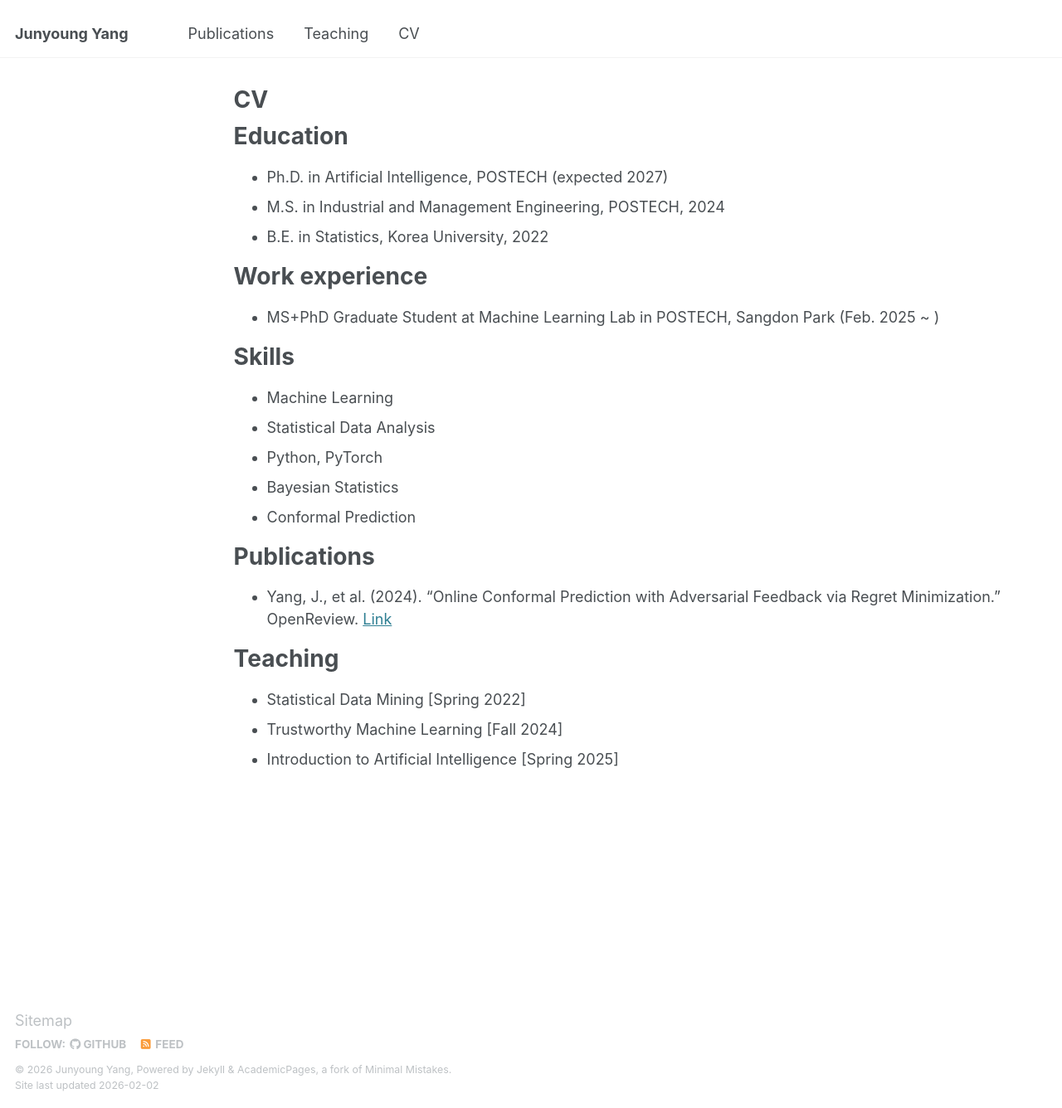
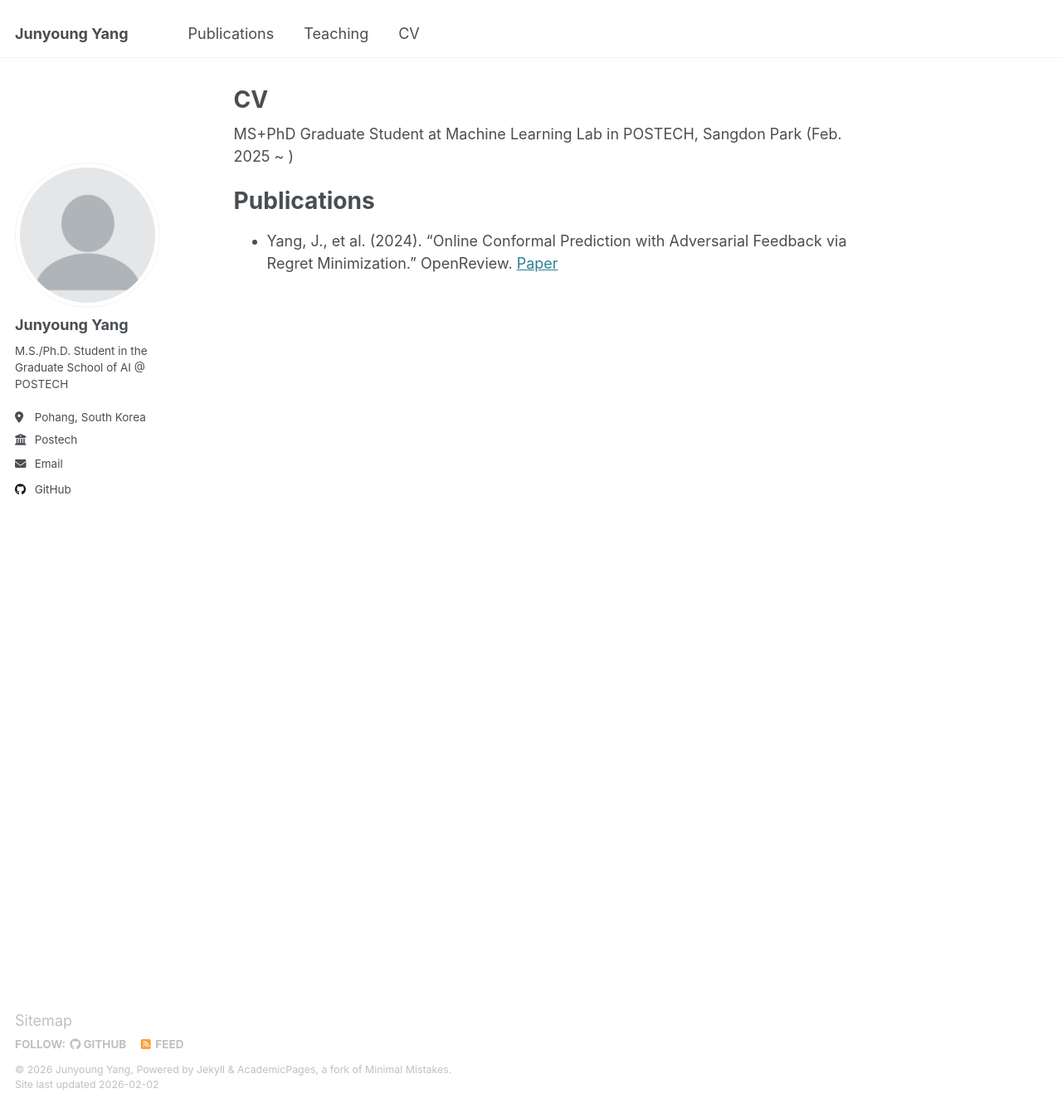
Before and after one commit to sheepjun0330/sheepjun0330.github.io, a Jekyll site: the page built from _pages/cv.md, in a window 1280 px wide and 1336 px high. Shown: the whole window at 83% size. Built offline with Jekyll 4.4.1, drawn with Linux system fonts in a browser that asks for light colours.

Commit message:
fix: pubs

```diff
--- a/_pages/cv.md
+++ b/_pages/cv.md
@@ -1,38 +1,14 @@
 ---
-layout: archive
+layout: single
 title: "CV"
 permalink: /cv/
-author_profile: false
+author_profile: true
 redirect_from:
   - /resume
 ---
 
-{% include base_path %}
-
-Education
-======
-* Ph.D. in Artificial Intelligence, POSTECH (expected 2027)
-* M.S. in Industrial and Management Engineering, POSTECH, 2024
-* B.E. in Statistics, Korea University, 2022
-
-Work experience
-======
-* MS+PhD Graduate Student at Machine Learning Lab in POSTECH, Sangdon Park (Feb. 2025 ~ )
-
-Skills
-======
-* Machine Learning
-* Statistical Data Analysis
-* Python, PyTorch
-* Bayesian Statistics
-* Conformal Prediction
+MS+PhD Graduate Student at Machine Learning Lab in POSTECH, Sangdon Park (Feb. 2025 ~ )
 
 Publications
 ======
-* Yang, J., et al. (2024). "Online Conformal Prediction with Adversarial Feedback via Regret Minimization." OpenReview. [Link](https://openreview.net/forum?id=RMWcdp5IUy)
-
-Teaching
-======
-* Statistical Data Mining [Spring 2022]
-* Trustworthy Machine Learning [Fall 2024]
-* Introduction to Artificial Intelligence [Spring 2025]
+* Yang, J., et al. (2024). "Online Conformal Prediction with Adversarial Feedback via Regret Minimization." OpenReview. [Paper](https://openreview.net/forum?id=RMWcdp5IUy)
--- a/_pages/teaching.html
+++ b/_pages/teaching.html
@@ -9,4 +9,4 @@ Teaching Assistant
 ======
 
 **Machine Learning** [Fall 2025]
-* Graduate School of AI, POSTECH
+Graduate School of AI, POSTECH
```
Also changed, not shown: other parts of _pages/teaching.html (+1 -1 lines), _publications/2026-01-26-conformal-prediction.md (renamed from _publications/2024-01-01-selective-generation.md, +6 -4 lines).
